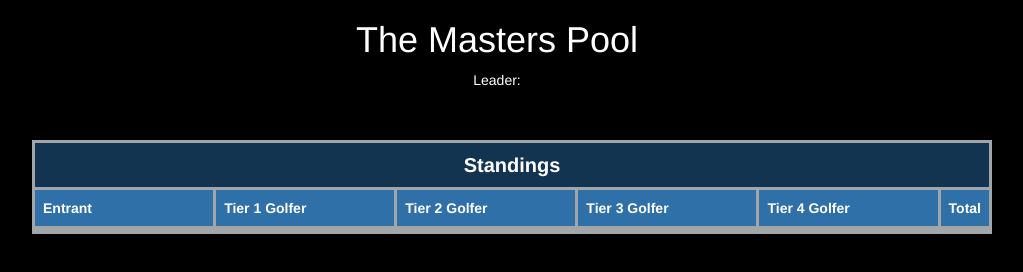
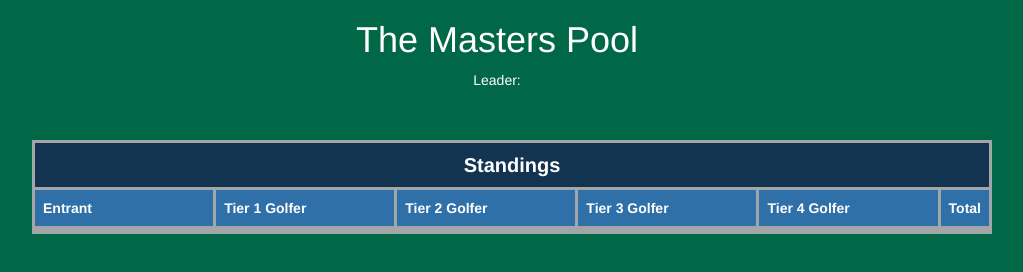
Before and after one commit to nick-shurt/golfpool2.0, a website: page public/index.html in a window 1280 px wide. Shown: the whole page, without its empty margins (143-1166 px from the left). Drawn offline with nearby package versions, Linux system fonts and the light colour scheme; no server answers.

Commit message:
Playing with css

```diff
--- a/public/css/golf_pool.css
+++ b/public/css/golf_pool.css
@@ -23,7 +23,7 @@ body {
     -moz-background-size: cover;
     -o-background-size: cover;
     background-size: cover;*/
-    background: black;
+    background: #006747;
 }
 
 #wrapper {
```
